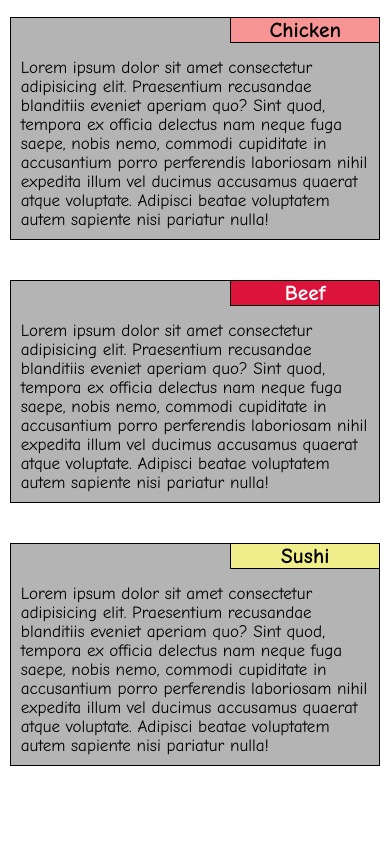
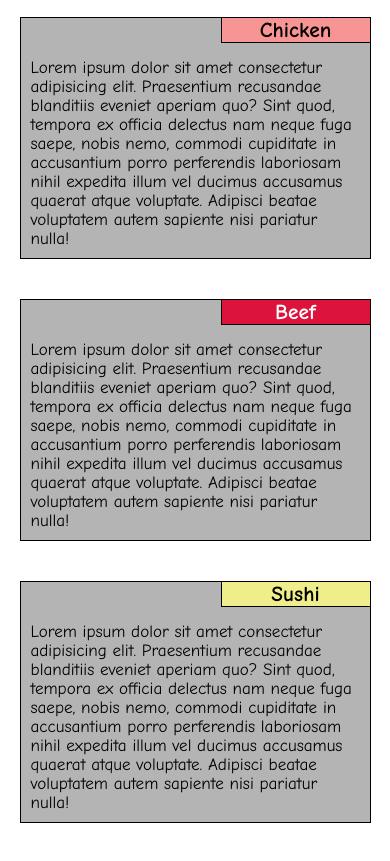
Before and after one commit to ZouCeR23/Coursera, a plain HTML site: page index.html in a window 390 px wide. Shown: the part 81-942 px from the top of the page. Before the commit the page ends 887 px from the top, so only its background shows below. Drawn offline with Linux system fonts and the light colour scheme.

Commit message:
final Changes

```diff
--- a/css/style.css
+++ b/css/style.css
@@ -82,6 +82,7 @@ p {
 @media (max-width: 767px) {
     .sections {
         display: block;
+        width: 90%;
     }
 
     section {
--- a/index.html
+++ b/index.html
@@ -3,7 +3,7 @@
 <head>
     <meta charset="UTF-8">
     <meta name="viewport" content="width=device-width, initial-scale=1">
-    <title>Document</title>
+    <title>Module 2 Solution</title>
     <link rel="stylesheet" href="css/style.css">
 </head>
 <body>
```
